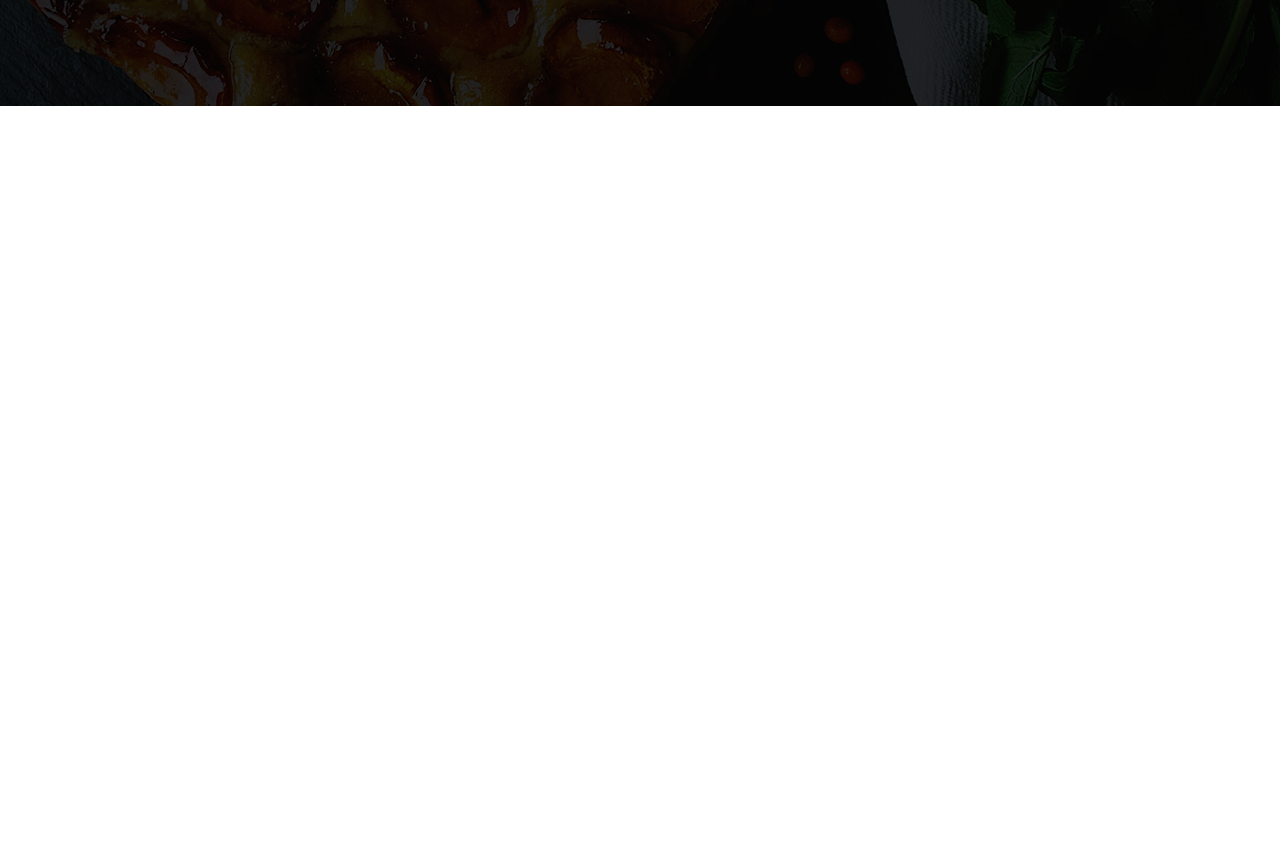
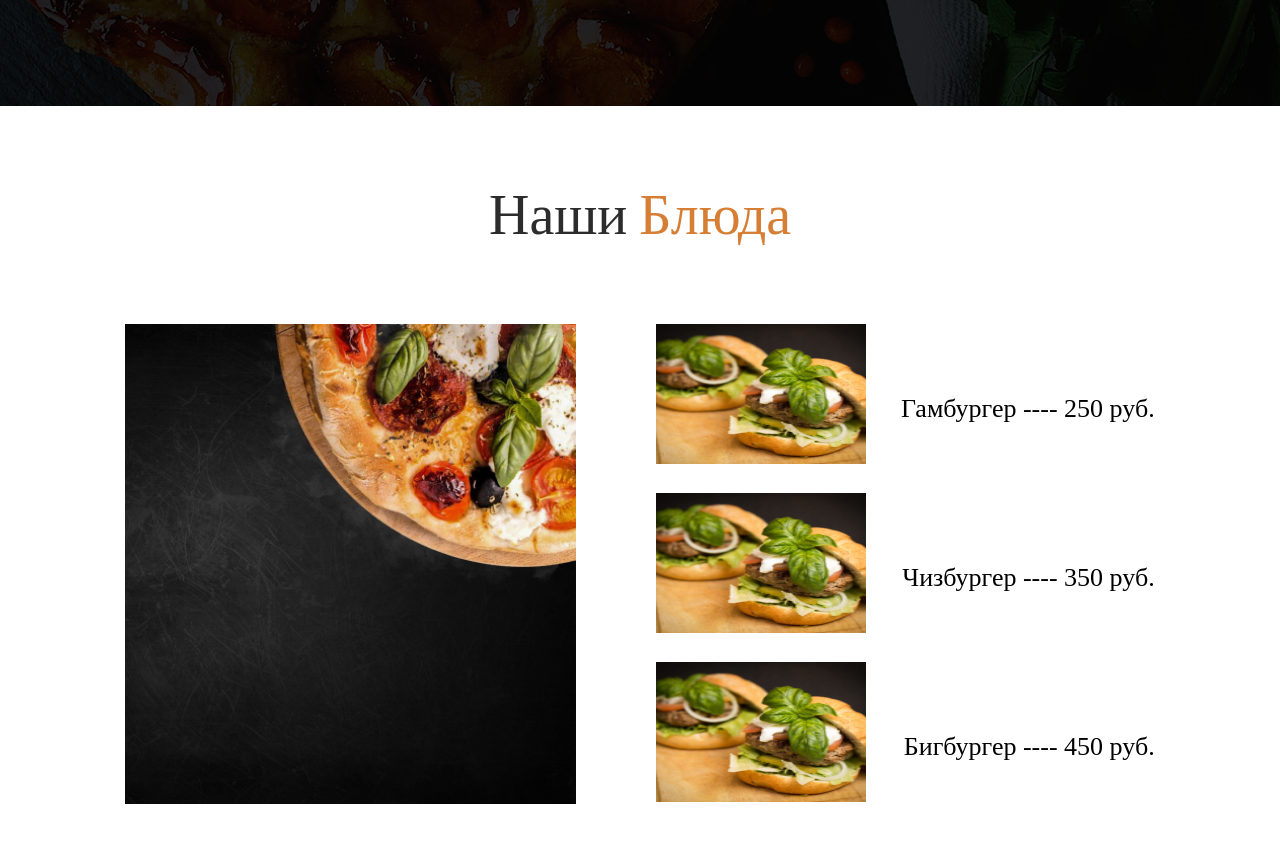
Before and after one commit to RRyapov/react-restoraunt, a React (Create React App) app: page / in a window 1280 px wide. Shown: the part 2140-2982 px from the top of the page. Before the commit the page ends 2246 px from the top, so only its background shows below. Built offline with nearby package versions, Linux system fonts and the light colour scheme.

Commit message:
Раздел с перечнем блюд

```diff
--- a/src/App.jsx
+++ b/src/App.jsx
@@ -4,6 +4,7 @@ import { Header } from "./components/header/Header";
 import { Squares } from "./components/body/square_tables/Squares";
 import { OurHistory } from "./components/body/our_history/History";
 import { OrderPart } from "./components/body/order_line/OrderBlock";
+import { OurDish } from "./components/body/our_dishes/OurDishes"
 
 export const App = () => {
   return (
@@ -12,6 +13,7 @@ export const App = () => {
       <Squares />
       <OurHistory />
       <OrderPart />
+      <OurDish />
     </>
   );
 };
--- /dev/null
+++ b/src/components/body/our_dishes/DishPictures.jsx
@@ -0,0 +1,19 @@
+import React from "react";
+import FirstPic from "./image_1.png";
+import SecondPic from "./image_2.png";
+
+export const DishPicOne = () => {
+  return (
+    <div class="block-5__image-1">
+      <img class="block-5__image-1--height" src={FirstPic} alt="img_1" />
+    </div>
+  );
+};
+
+export const DishPicTwo = () => {
+  return (
+    <div class="block-5__image-block">
+      <img class="block-5__image-2" src={SecondPic} alt="img_2" />
+    </div>
+  );
+};
--- /dev/null
+++ b/src/components/body/our_dishes/OurDishes.jsx
@@ -0,0 +1,36 @@
+import React from "react";
+import "./our_dishes.css";
+import { DishPicOne, DishPicTwo } from "./DishPictures";
+import { DishPrices } from "./Prices";
+
+export const OurDish = () => {
+  return (
+    <div class="block-5">
+      <div class="container">
+        <div class="block-5__text">
+          <h1 class="block-5__title">
+            <p class="description__first-element">Наши</p>
+            <p class="description__second-element">Блюда</p>
+          </h1>
+        </div>
+        <div class="block-5__images">
+          <DishPicOne />
+          <div class="block-5__img-2">
+          <DishPrices />
+
+            {/* <div class="block-5__burgers">
+              <DishPicTwo />
+
+            </div>
+            <div class="block-5__burgers">
+              <DishPicTwo />
+              <div class="burgers">
+                <p>Гамбургер мини ------------------ 250 руб.</p>
+              </div> */}
+            </div>
+          </div>
+        </div>
+      </div>
+    // </div>
+  );
+};
--- /dev/null
+++ b/src/components/body/our_dishes/Prices.jsx
@@ -0,0 +1,26 @@
+import React from "react";
+import { DishPicTwo } from "./DishPictures";
+
+const arr = [
+  { title: "Гамбургер ---- ", price: "250 руб." },
+  { title: "Чизбургер ---- ", price: "350 руб." },
+  { title: "Бигбургер ---- ", price: "450 руб." },
+];
+
+export const DishPrices = () => {
+  return (
+    <div class="burgers">
+
+        {arr.map((item) => {
+            return (
+                <div class="block-5__burgers">
+                    <DishPicTwo />
+            <p>{item.title}
+            <span>{item.price}</span>
+          </p>
+          </div>
+          )
+        })}
+    </div>
+  );
+};
--- /dev/null
+++ b/src/components/body/our_dishes/our_dishes.css
@@ -0,0 +1,56 @@
+.block-5__image-1--height {
+    height: 480px;
+}
+
+.block-5__image-2 {
+    display: flex;
+    flex-direction: column;
+}
+
+.block-5__burgers {
+    display: flex;
+    align-items: center;
+    justify-content: space-between;
+}
+
+.block-5__img-2 {
+    display: flex;
+    flex-direction: column;
+    justify-content: space-around;
+}
+
+.block-5__title,
+.block-6__text,
+.block-8__title {
+    display: flex;
+    justify-content: center;
+}
+
+.block-5__images {
+    display: flex;
+    justify-content: center;
+    margin-left: 0px;
+}
+
+.block-5__image-block {
+    display: flex;
+    flex-direction: column;
+    justify-content: space-between;
+    margin-left: 25px;
+}
+
+.block-5__image-2 {
+    width: 210px;
+    height: 140px;
+    padding-right: 35px;
+    padding-bottom: 29px;
+}
+
+.burgers {
+    color: #000;
+    margin-left: 55px;
+}
+
+.block-5 {
+    margin-bottom: 85px;
+}
```
Also changed, not shown: src/components/body/our_dishes/PricePattern.jsx (added, +11 -0 lines), src/components/body/our_dishes/image_1.png (added), src/components/body/our_dishes/image_2.png (added).
